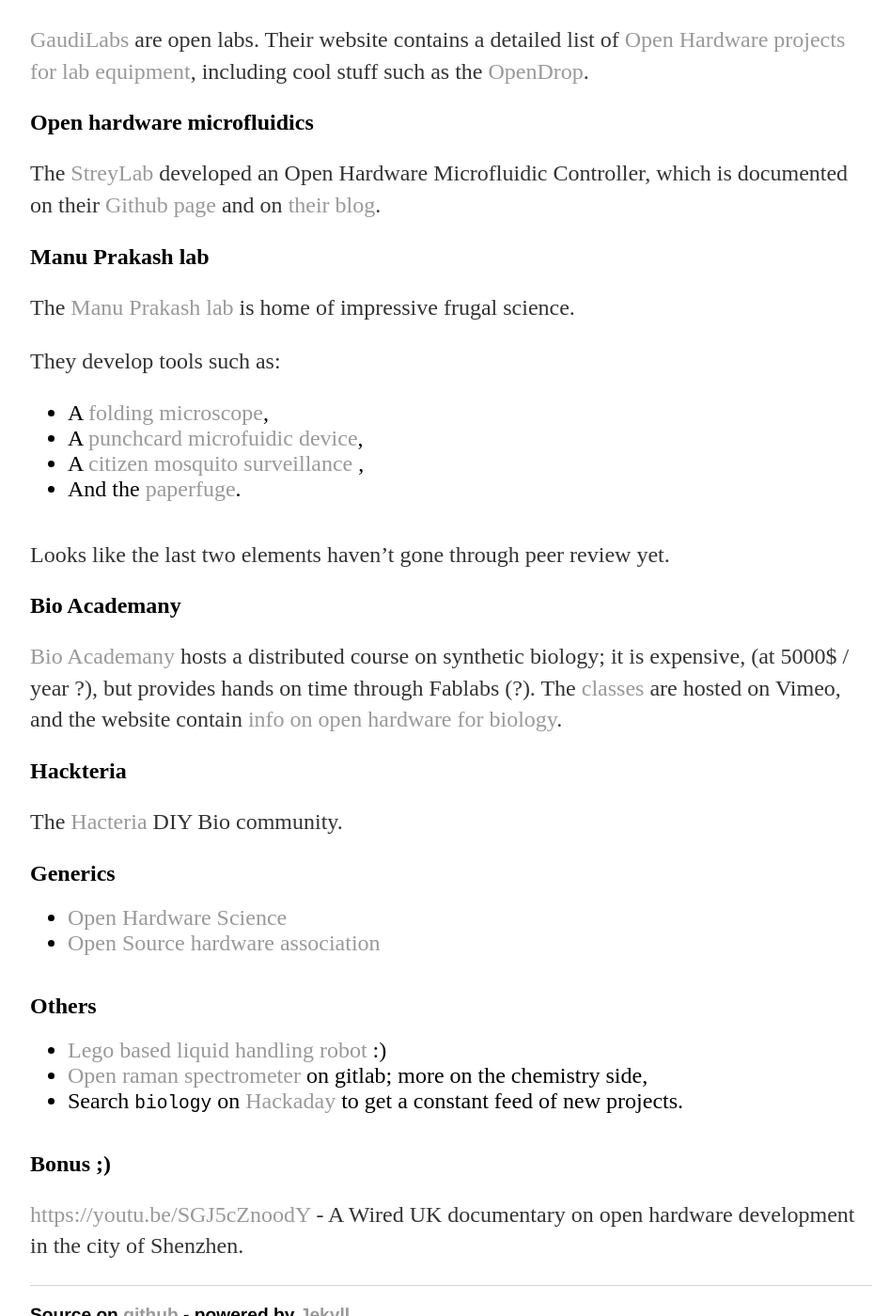
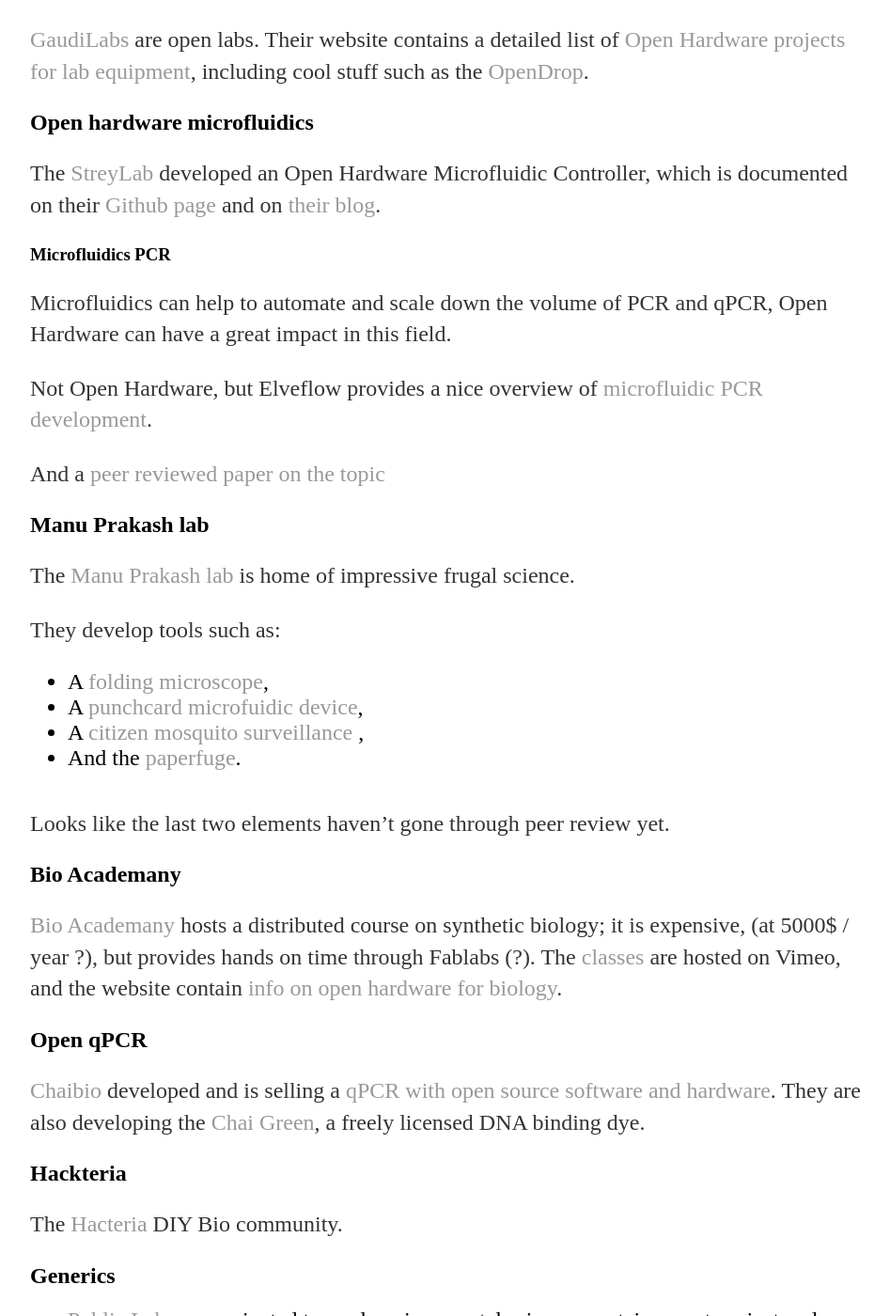
Before and after one commit to othomantegazza/otho-website, a Jekyll site: the page built from stuff/notes_on_ohardware.md, in a window 1280 px wide and 1400 px high, scrolled down 586 px. Shown: the whole window at 94% size, without its empty margins (160-1107 px from the left). Built offline with Jekyll 4.4.1, drawn with Linux system fonts in a browser that asks for light colours; some of the changed text lies outside the part shown.

Commit message:
add topics to notes

```diff
--- a/stuff/notes_on_ohardware.md
+++ b/stuff/notes_on_ohardware.md
@@ -28,6 +28,16 @@
 Controller, which is documented on their
 [Github page](https://github.com/hstrey) and on [their blog](http://streylab.com/blog/2015/4/8/open-hardware-microfluidics-controller-arduino-shield).
 
+### Microfluidics PCR
+
+Microfluidics can help to automate and scale down the volume of PCR and qPCR,
+Open Hardware can have a great impact in this field.
+
+Not Open Hardware, but Elveflow provides a nice overview of
+[microfluidic PCR development](http://www.elveflow.com/microfluidic-tutorials/microfluidic-reviews-and-tutorials/microfluidic-pcr-qpcr-rtpcr/).
+
+And a [peer reviewed paper on the topic](http://www.sciencedirect.com/science/article/pii/S2214753515000285)
+
 ## Manu Prakash lab
 
 The [Manu Prakash lab](http://web.stanford.edu/group/prakash-lab/cgi-bin/labsite/) is home of impressive frugal science.
@@ -47,6 +57,12 @@
 synthetic biology; it is expensive, (at 5000$ / year ?), but provides hands on time through Fablabs (?).
 The [classes](https://vimeo.com/fabacademy) are hosted on Vimeo, and the website contain [info on open hardware for biology](http://bio.academany.org/doc/tool_chains).
 
+## Open qPCR
+
+[Chaibio](https://www.chaibio.com/) developed and is selling a [qPCR with open
+source software and hardware](https://www.chaibio.com/openqpcr). They are also
+developing the [Chai Green](https://www.chaibio.com/chai-green), a freely
+licensed DNA binding dye.
 
 ## Hackteria
 
@@ -54,6 +70,8 @@
 
 ## Generics
 
+- [Public Lab](https://publiclab.org/) more oriented toward environmental
+ science, contains great project and inspiration.
 - [Open Hardware Science](http://openhardware.science/)
 - [Open Source hardware association](https://www.oshwa.org/)
 
```
